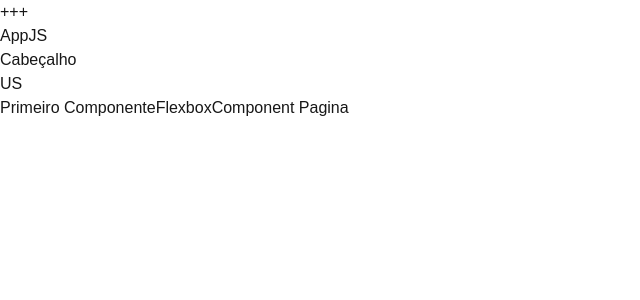
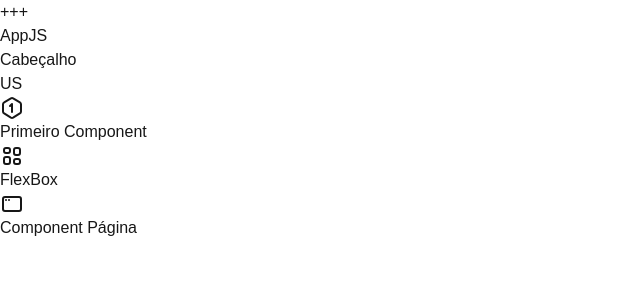
Before and after one commit to Demetrius727/next-masterclass-ts, a Next.js app: page /pagina in a window 1280 px wide. Shown: the top 300 px of the page, without its empty margins (0-640 px from the left). Built offline with nearby package versions, Linux system fonts and the light colour scheme.

Commit message:
add icons react

```diff
--- a/src/components/template/MenuItem.tsx
+++ b/src/components/template/MenuItem.tsx
@@ -2,6 +2,6 @@ import Link from "next/link";
 
 export default function MenuItem(props: any) {
     return (
-        <Link href={props.link} className="hover:bg-blue-500 rounded-md px-4 py-2">{props.texto}</Link>
+        <Link href={props.link} className="flex items-center gap-2 hover:bg-blue-500 rounded-md px-4 py-2">{props.children}</Link>
     )
 }
--- a/src/components/template/MenuPrincipal.tsx
+++ b/src/components/template/MenuPrincipal.tsx
@@ -1,14 +1,24 @@
 
+import { IconAppWindow, IconHexagonNumber1, IconLayout2 } from "@tabler/icons-react";
 import MenuItem from "./MenuItem";
 
 export default function MenuPrincipal() {
 
     return (
         <aside className="w-80 bg-zinc-900">
-            <nav className="flex flex-col p-5 gap-1">
-                <MenuItem texto="Primeiro Componente" link="/primeiro"/>
-                <MenuItem texto="Flexbox" link="/flexbox"/>
-                <MenuItem texto="Component Pagina" link="/pagina"/>
+            <nav className="flex flex-col p-5">
+                <MenuItem link="/primeiro">
+                    <IconHexagonNumber1 />
+                    <span>Primeiro Component</span>
+                </MenuItem>
+                <MenuItem link="/flexbox">
+                    <IconLayout2 />
+                    <span>FlexBox</span>
+                </MenuItem>
+                <MenuItem link="/pagina">
+                    <IconAppWindow />
+                    <span>Component Página</span>
+                </MenuItem>
             </nav>
         </aside>
     )
```
Also changed, not shown: package.json (+7 -6 lines), 2 other files (tests, documents, lock files or other folders).
